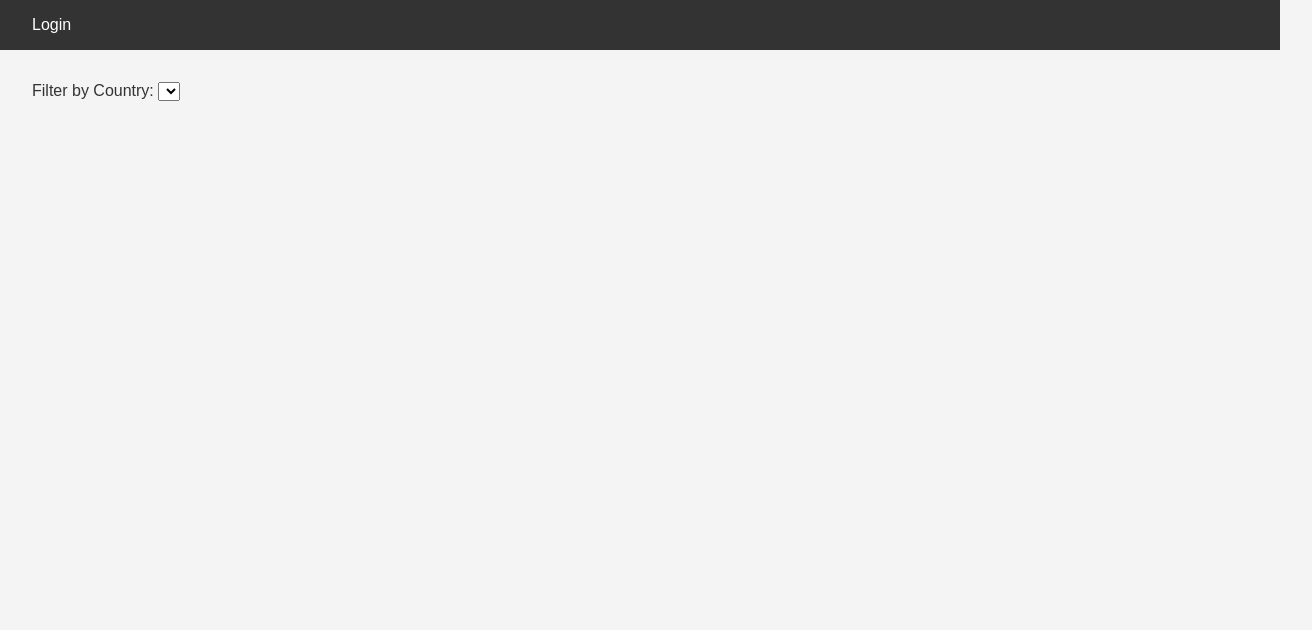
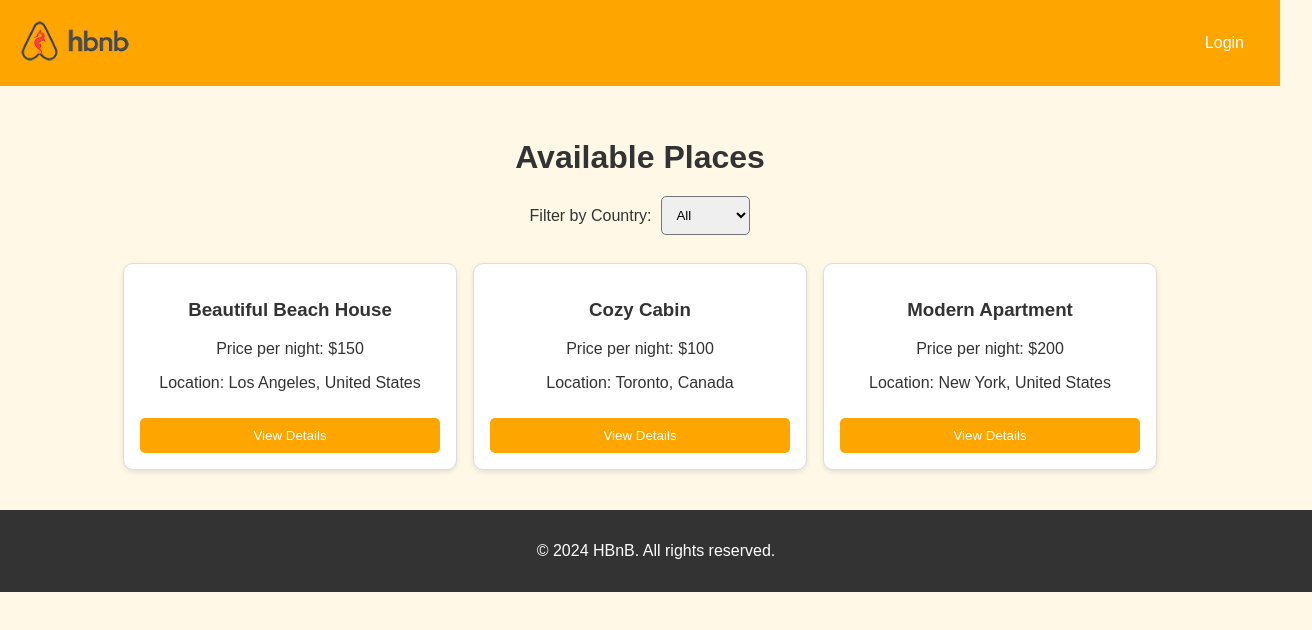
Before and after one commit to Xavier308/holbertonschool-hbnb-client, a plain HTML site: page 03-frontend/base_files/index.html in a window 1280 px wide. Shown: the whole page, 1312 px wide, since content can reach past the window. Drawn offline with Linux system fonts and the light colour scheme.

Commit message:
initial style

```diff
--- a/03-frontend/base_files/index.html
+++ b/03-frontend/base_files/index.html
@@ -3,26 +3,55 @@
 <head>
     <meta charset="UTF-8">
     <meta name="viewport" content="width=device-width, initial-scale=1.0">
-    <title>List of Places</title>
+    <title>HBnB - Home</title>
     <link rel="stylesheet" href="styles.css">
+    <link rel="icon" href="icon.png" type="image/x-icon">
 </head>
 <body>
     <header>
+        <a href="index.html"><img src="logo.png" alt="HBnB Logo" class="logo"></a>
         <nav>
-            <a href="login.html" id="login-link">Login</a>
+            <a href="login.html" class="login-button">Login</a>
         </nav>
     </header>
+
     <main>
-        <section id="filter">
+        <h1>Available Places</h1>
+        <div class="filter-container">
             <label for="country-filter">Filter by Country:</label>
-            <select id="country-filter">
-                <!-- Options will be populated dynamically -->
+            <select id="country-filter" class="filter-dropdown">
+                <option value="all">All</option>
+                <option value="usa">USA</option>
+                <option value="canada">Canada</option>
             </select>
-        </section>
-        <section id="places-list">
-            <!-- List of places will be populated dynamically -->
+        </div>
+
+        <section id="places-list" class="card-container">
+            <div class="place-card">
+                <h3>Beautiful Beach House</h3>
+                <p>Price per night: $150</p>
+                <p>Location: Los Angeles, United States</p>
+                <button class="details-button">View Details</button>
+            </div>
+            <div class="place-card">
+                <h3>Cozy Cabin</h3>
+                <p>Price per night: $100</p>
+                <p>Location: Toronto, Canada</p>
+                <button class="details-button">View Details</button>
+            </div>
+            <div class="place-card">
+                <h3>Modern Apartment</h3>
+                <p>Price per night: $200</p>
+                <p>Location: New York, United States</p>
+                <button class="details-button">View Details</button>
+            </div>
         </section>
     </main>
+
+    <footer>
+        <p>&copy; 2024 HBnB. All rights reserved.</p>
+    </footer>
+
     <script src="scripts.js"></script>
 </body>
 </html>
--- a/03-frontend/base_files/styles.css
+++ b/03-frontend/base_files/styles.css
@@ -1,32 +1,99 @@
-/*
-  This is a SAMPLE File to get you started. Follow the instructions on the project to complete the tasks.
-  You'll probably need to override some of theese styles.
-*/
-
-* {
-    box-sizing: border-box;
+/* Global Styles */
+body {
+    font-family: 'Arial', sans-serif;
     margin: 0;
     padding: 0;
-    font-family: Arial, sans-serif;
-}
-
-body {
-    background-color: #f4f4f4;
+    background-color: #FFF8E7; /* Light background for contrast */
     color: #333;
 }
 
 header {
-    background-color: #333;
-    color: #fff;
+    background-color: #FFA500; /* HBnB's orange theme */
+    color: white;
     padding: 1rem;
+    display: flex;
+    justify-content: space-between;
+    align-items: center;
+}
+
+.logo {
+    height: 50px; /* Logo size */
 }
 
 nav a {
-    color: #fff;
+    color: white;
     text-decoration: none;
+    padding: 0.5rem;
     margin-left: 1rem;
 }
 
+.login-button {
+    background-color: #FFA500;
+    color: white;
+    padding: 10px 20px;
+    border: none;
+    border-radius: 5px;
+    cursor: pointer;
+}
+
+/* Main Content Styles */
 main {
     padding: 2rem;
+    display: flex;
+    flex-direction: column;
+    align-items: center;
+    text-align: center;
 }
+
+h1 {
+    color: #333;
+    margin-bottom: 20px;
+}
+
+.filter-container {
+    display: flex;
+    align-items: center;
+    margin-bottom: 20px;
+}
+
+.filter-dropdown {
+    margin-left: 10px;
+    padding: 10px;
+    border-radius: 5px;
+}
+
+.card-container {
+    display: flex;
+    justify-content: center;
+    flex-wrap: wrap;
+}
+
+.place-card {
+    background-color: #fff;
+    border: 1px solid #ddd;
+    border-radius: 10px;
+    padding: 1rem;
+    margin: 0.5rem;
+    width: 300px;
+    box-shadow: 0 2px 5px rgba(0,0,0,0.1);
+}
+
+.details-button {
+    background-color: #FFA500;
+    color: white;
+    padding: 10px 20px;
+    border: none;
+    border-radius: 5px;
+    cursor: pointer;
+    width: 100%;
+    margin-top: 10px;
+}
+
+/* Footer Styles */
+footer {
+    background-color: #333;
+    color: white;
+    text-align: center;
+    padding: 1rem;
+    width: 100%;
+}
```
Also changed, not shown: 03-frontend/base_files/add_review.html (+32 -9 lines), 03-frontend/base_files/login.html (+26 -9 lines), 03-frontend/base_files/place.html (+22 -12 lines), 03-frontend/hbnb_index.png (added), 03-frontend/place_full.png (added), 03-frontend/place_view.png (added), 1 other file.
